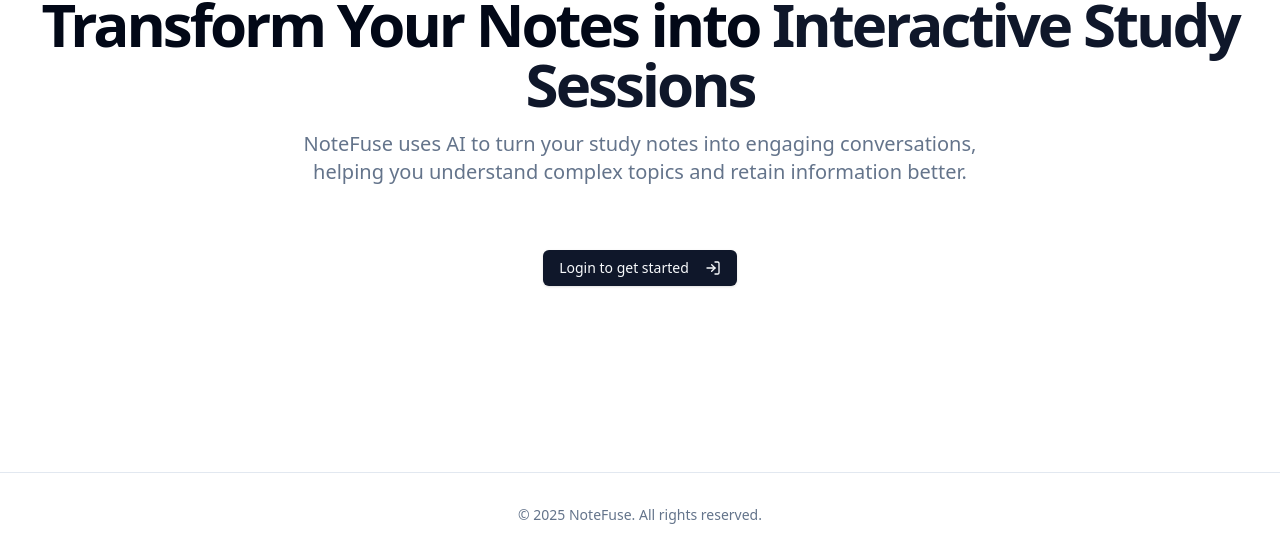
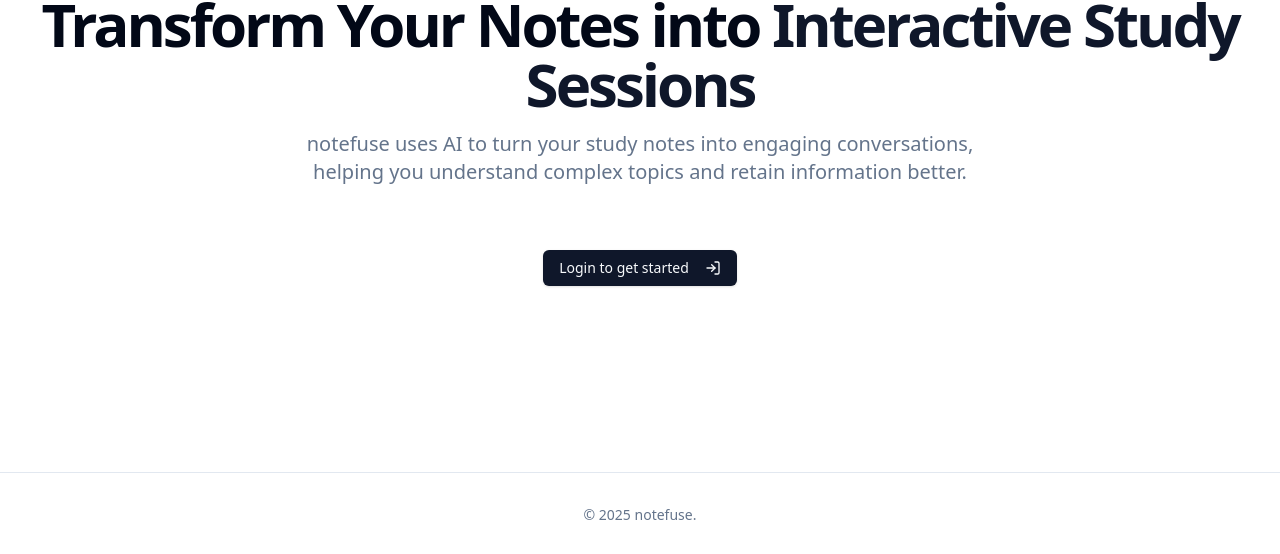
Before and after one commit to gavxue/notefuse, a Next.js app: page / in a window 1280 px wide. Shown: the part 243-797 px from the top of the page. Built offline with nearby package versions, Linux system fonts and the light colour scheme; no server answers.

Commit message:
update readme

```diff
--- a/src/app/page.tsx
+++ b/src/app/page.tsx
@@ -13,14 +13,6 @@ import Upload from "@/components/Upload";
 import { db } from "@/lib/db";
 import { chats } from "@/lib/db/schema";
 import { eq } from "drizzle-orm";
-import {
-  Card,
-  CardHeader,
-  CardTitle,
-  CardDescription,
-  CardContent,
-} from "@/components/ui/card";
-import { HeroSection } from "@/components/Hero";
 
 export default async function Home() {
   const { userId, redirectToSignIn } = await auth();
@@ -93,7 +85,7 @@ export default async function Home() {
               <span className="text-primary">Interactive Study Sessions</span>
             </h1>
             <p className="max-w-[700px] text-muted-foreground md:text-xl">
-              NoteFuse uses AI to turn your study notes into engaging
+              notefuse uses AI to turn your study notes into engaging
               conversations, helping you understand complex topics and retain
               information better.
             </p>
@@ -134,7 +126,7 @@ export default async function Home() {
       </main>
       <footer className="border-t">
         <div className="py-8 text-center text-sm text-muted-foreground">
-          © {new Date().getFullYear()} NoteFuse. All rights reserved.
+          © {new Date().getFullYear()} notefuse.
         </div>
       </footer>
     </div>
```
Also changed, not shown: 1 other file (tests, documents, lock files or other folders).
